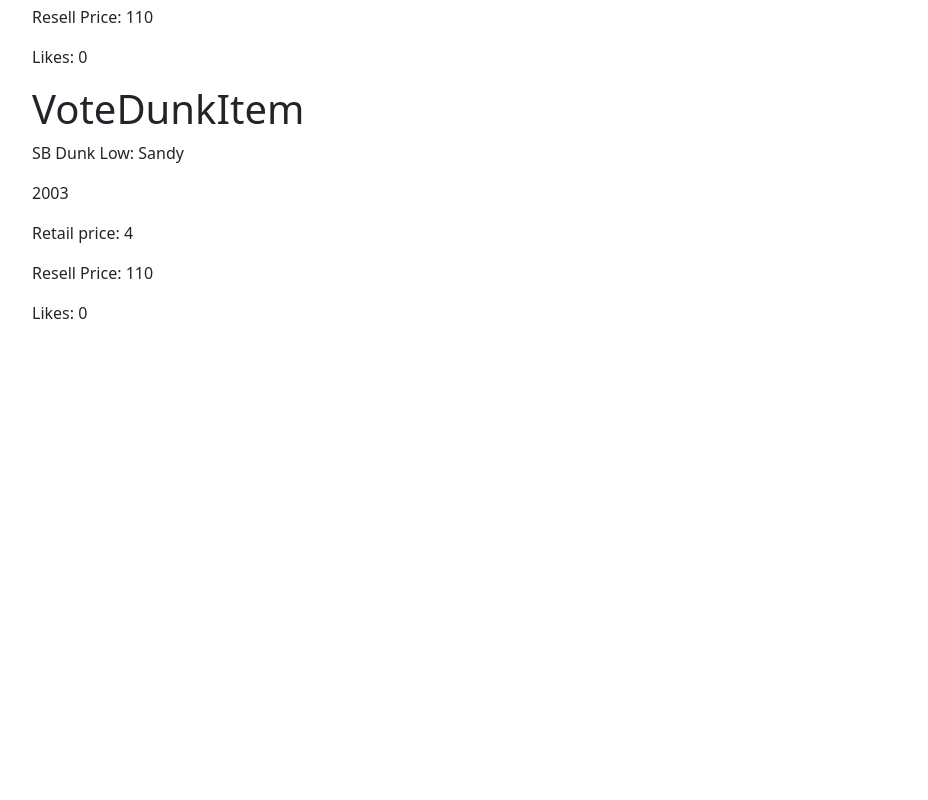
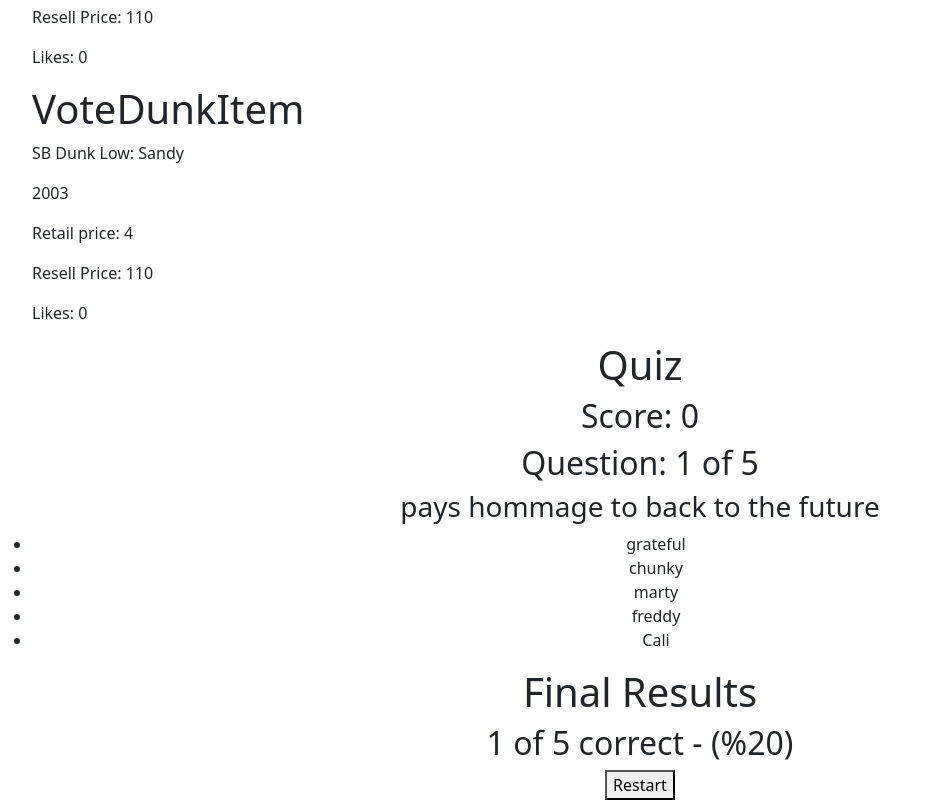
Before and after one commit to andredragacevac/andre_phase-2, a React (Create React App) app: page / in a window 1280 px wide. Shown: the part 3156-3956 px from the top of the page, without its empty margins (0-928 px from the left). Before the commit the page ends 3497 px from the top, so only its background shows below. Built offline with nearby package versions, Linux system fonts and the light colour scheme.

Commit message:
quiz outline

```diff
--- a/src/App.css
+++ b/src/App.css
@@ -56,3 +56,7 @@
   grid-template-columns: repeat(auto-fill, minmax(250px, 1fr));
   gap: 1.5rem;
 }
+
+.Quiz {
+  text-align: center;
+}
--- a/src/App.js
+++ b/src/App.js
@@ -13,6 +13,7 @@ function App() {
       <Navbar />
       <Home dunks={dunks}/>
       <Vote dunks={dunks}/>
+      <Quiz dunks={dunks}/>
     </div>
 
   );
--- a/src/pages/Quiz.js
+++ b/src/pages/Quiz.js
@@ -1,6 +1,31 @@
-const Quiz =() => {
+const Quiz =({dunks}) => {
+
     return(
-        <h1>Quiz</h1>
+        <div className="Quiz">
+            <h1>Quiz</h1>
+            <h2>Score: 0</h2>
+            <div className="question-card">
+                <h2>
+                    Question: 1 of 5
+                </h2>
+                <h3 className="question-text"> pays hommage to back to the future</h3>
+                <ul>
+                    <li>grateful</li>
+                    <li>chunky</li>
+                    <li>marty</li>
+                    <li>freddy</li>
+                    <li>Cali</li>
+                </ul>
+
+            </div>
+            <div className="final-results">
+                <h1>Final Results</h1>
+                <h2>
+                    1 of 5 correct - (%20)
+                </h2>
+                <button>Restart</button>
+            </div>
+        </div>
     )
 }
 export default Quiz;
```
